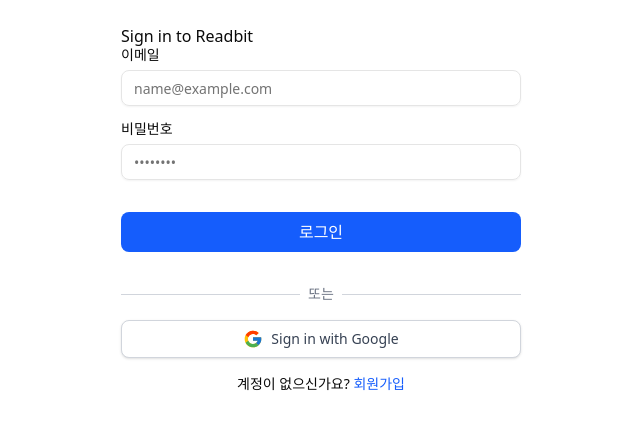
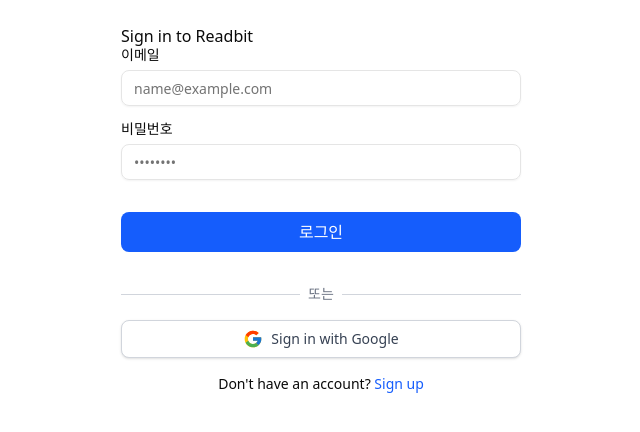
Before and after one commit to studio-wangjin/readbit, a Next.js app: page /auth/sign-in in a window 1280 px wide. Shown: the top 432 px of the page, without its empty margins (319-959 px from the left). Built offline with nearby package versions, Linux system fonts and the light colour scheme; no server answers.

Commit message:
refactor: Simplify AuthForm usage by moving conditional rendering to SignInPage and SignUpPage

```diff
--- a/src/features/auth/ui/AuthForm.tsx
+++ b/src/features/auth/ui/AuthForm.tsx
@@ -146,22 +146,6 @@
           view={view}
           provider="google"
         />
-
-        {view === 'sign-in' ? (
-          <p className="text-center text-sm mt-4">
-            계정이 없으신가요?{' '}
-            <a href="/auth/sign-up" className="text-blue-600 hover:underline">
-              회원가입
-            </a>
-          </p>
-        ) : (
-          <p className="text-center text-sm mt-4">
-            이미 계정이 있으신가요?{' '}
-            <a href="/auth/sign-in" className="text-blue-600 hover:underline">
-              로그인
-            </a>
-          </p>
-        )}
       </form>
     </Form>
   );
--- a/src/views/auth/ui/SignInPage.tsx
+++ b/src/views/auth/ui/SignInPage.tsx
@@ -9,6 +9,12 @@
       <FullPageCentered>
         <h1>Sign in to Readbit</h1>
         <AuthForm view="sign-in" />
+        <p className="text-center text-sm mt-4">
+          Don&apos;t have an account?{' '}
+          <a href="/auth/sign-up" className="text-blue-600 hover:underline">
+            Sign up
+          </a>
+        </p>
       </FullPageCentered>
     </main>
   );
--- a/src/views/auth/ui/SignUpPage.tsx
+++ b/src/views/auth/ui/SignUpPage.tsx
@@ -9,6 +9,12 @@
       <FullPageCentered>
         <h1>Sign up to Readbit</h1>
         <AuthForm view="sign-up" />
+        <p className="text-center text-sm mt-4">
+          Already have an account?{' '}
+          <a href="/auth/sign-in" className="text-blue-600 hover:underline">
+            Sign in
+          </a>
+        </p>
       </FullPageCentered>
     </main>
   );
```
